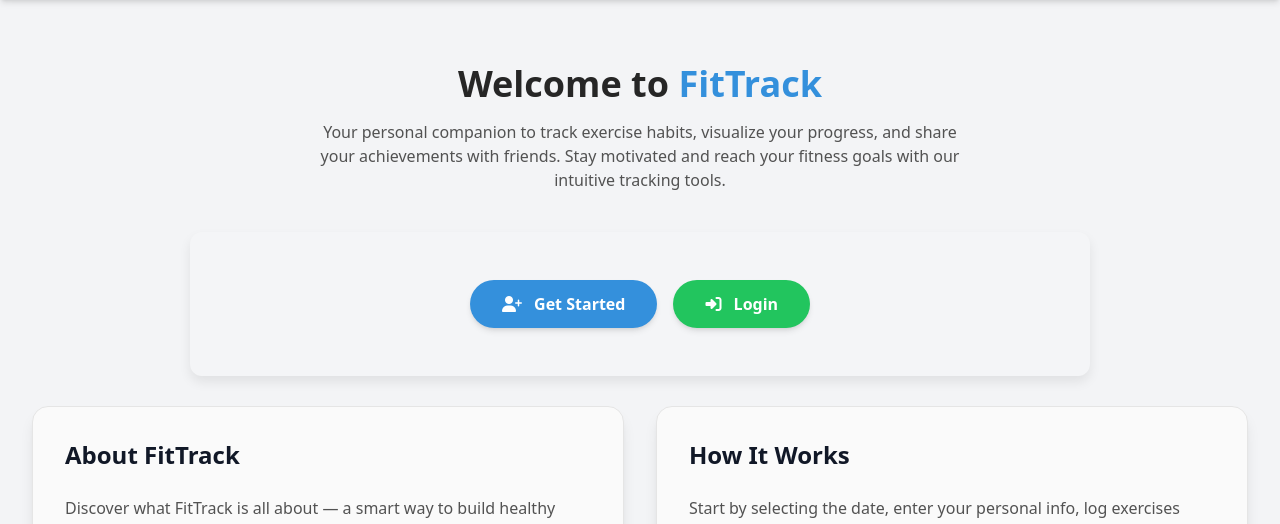
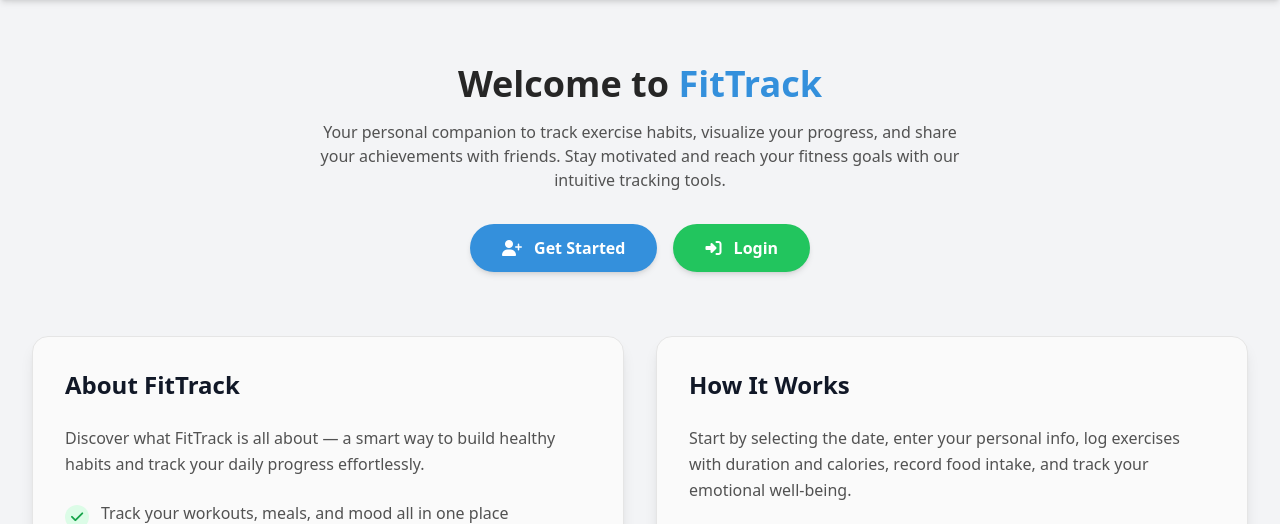
Before and after one commit to KunyangS/fittrack-webapp, a Flask app: page / in a window 1280 px wide. Shown: the part 60-584 px from the top of the page. Run offline with Flask 3, Linux system fonts and the light colour scheme; some libraries are stand-ins or nearby versions.

Commit message:
Refactor index.html to enhance the hero section; integrate buttons into the page header for improved user engagement and accessibility.

```diff
--- a/templates/index.html
+++ b/templates/index.html
@@ -13,17 +13,16 @@
 <!-- Main Content Container with improved semantic structure -->
 <div class="container mx-auto px-4 py-8">
 
-  <!-- Page Header: Title and introductory paragraph -->
-  <h1 class="text-3xl lg:text-4xl font-heading font-bold mb-4 text-center text-neutral-800 dark:text-neutral-100">
-    Welcome to <span class="text-primary dark:text-primary-light">FitTrack</span>
-  </h1>
-  <p class="text-center text-neutral-600 dark:text-neutral-400 mb-10 max-w-2xl mx-auto font-sans">
-    Your personal companion to track exercise habits, visualize your progress, and share your achievements with friends. Stay motivated and reach your fitness goals with our intuitive tracking tools.
-  </p>
+  <!-- Page Header with integrated buttons: Combines title, intro text, and CTA buttons -->
+  <div class="max-w-4xl mx-auto mb-16 text-center">
+    <h1 class="text-3xl lg:text-4xl font-heading font-bold mb-4 text-neutral-800 dark:text-neutral-100">
+      Welcome to <span class="text-primary dark:text-primary-light">FitTrack</span>
+    </h1>
+    <p class="text-center text-neutral-600 dark:text-neutral-400 mb-8 max-w-2xl mx-auto font-sans">
+      Your personal companion to track exercise habits, visualize your progress, and share your achievements with friends. Stay motivated and reach your fitness goals with our intuitive tracking tools.
+    </p>
 
-  <!-- Hero Section -->
-  <section id="hero" class="text-center py-12" aria-labelledby="hero-heading">
-    <div class="flex flex-wrap gap-4 justify-center">
+    <div class="flex flex-col sm:flex-row gap-4 justify-center items-center">
       <a href="{{ url_for('register') }}"
          class="inline-block bg-primary hover:bg-primary-dark focus:outline-none focus:ring-2 focus:ring-offset-2 focus:ring-primary-light text-white font-semibold py-3 px-8 rounded-full shadow-md hover:shadow-lg transition duration-200 ease-in-out transform hover:scale-105"
          aria-label="Create a new account">
@@ -35,7 +34,7 @@
          <i class="fas fa-sign-in-alt mr-2" aria-hidden="true"></i> Login
       </a>
     </div>
-  </section>
+  </div>
 
   <!-- Main Content Grid: Organizes content into responsive columns -->
   <div class="grid grid-cols-1 md:grid-cols-2 gap-6 lg:gap-8">
```
